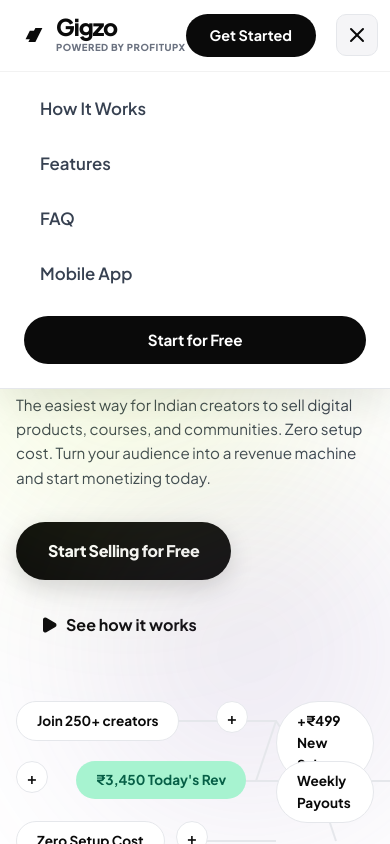
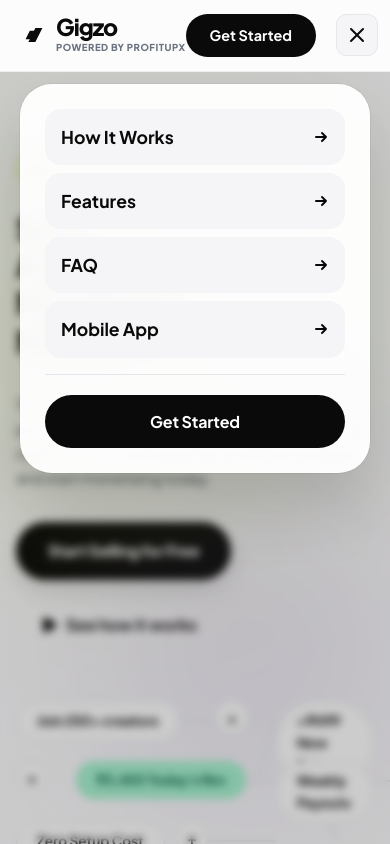
Before and after one commit to ProfitupX/Gigzo, a Next.js app: page / in a window 390 px wide. Both pictures are taken after a click on the button "Toggle menu". Shown: the top 844 px of the page. Built offline with nearby package versions, Linux system fonts and the light colour scheme.

Commit message:
Fix hero bento images visibility and redesign mobile menu to floating island

```diff
--- a/src/app/page.tsx
+++ b/src/app/page.tsx
@@ -541,26 +541,37 @@
         </div>
       </nav>
 
-      {/* Mobile Menu */}
+      {/* Mobile Menu (Trending Floating Island) */}
       {mobileOpen && (
-        <div style={{
-          position: 'fixed', top: 68, left: 0, right: 0, zIndex: 999,
-          background: '#fff', borderBottom: '1px solid var(--border)',
-          padding: '16px 24px 24px', display: 'flex', flexDirection: 'column', gap: '4px',
-          boxShadow: '0 12px 40px rgba(0,0,0,0.1)',
+        <>
+          <div style={{ position: 'fixed', top: 0, left: 0, right: 0, bottom: 0, background: 'rgba(0,0,0,0.2)', backdropFilter: 'blur(4px)', zIndex: 998 }} onClick={() => setMobileOpen(false)} />
+          <motion.div
+            initial={{ opacity: 0, y: -20, scale: 0.95 }}
+            animate={{ opacity: 1, y: 0, scale: 1 }}
+            transition={{ duration: 0.2, ease: "easeOut" }}
+            style={{
+              position: 'fixed', top: 84, left: 20, right: 20, zIndex: 999,
+              background: 'rgba(255, 255, 255, 0.95)', backdropFilter: 'blur(24px)',
+              border: '1px solid rgba(255,255,255,0.4)', borderRadius: '32px',
+              padding: '24px', display: 'flex', flexDirection: 'column', gap: '8px',
+              boxShadow: '0 32px 64px rgba(0,0,0,0.15), 0 0 0 1px rgba(0,0,0,0.05)',
             }}>
             {navLinks.map(l => (
               <a key={l.href} href={l.href} onClick={() => setMobileOpen(false)} style={{
-              fontWeight: 600, fontSize: '1.05rem', padding: '12px 16px',
-              borderRadius: 12, color: 'var(--text-secondary)',
+                fontWeight: 700, fontSize: '1.1rem', padding: '14px 16px',
+                borderRadius: '16px', color: '#0a0a0a', display: 'flex', alignItems: 'center', justifyContent: 'space-between',
+                background: 'var(--surface-2)'
               }}>
                 {l.label}
+                <IconArrow />
               </a>
             ))}
-          <Link href="/auth/login" className="btn-primary mobile-menu-start-btn" style={{ marginTop: '12px', width: '100%', justifyContent: 'center' }}>
-            Start for Free
+            <div style={{ height: '1px', background: 'var(--border)', margin: '8px 0' }} />
+            <Link href="/auth/login" className="btn-primary" style={{ marginTop: '4px', width: '100%', justifyContent: 'center', padding: '14px', borderRadius: '100px', fontSize: '1rem' }} onClick={() => setMobileOpen(false)}>
+              Get Started
             </Link>
-        </div>
+          </motion.div>
+        </>
       )}
 
       {/* ============================================================
@@ -1748,7 +1759,7 @@
             gap: 16px !important;
           }
           .hero-bento-grid > div {
-            min-height: 220px !important;
+            height: 250px !important;
             margin-top: 0 !important;
             grid-row: auto !important;
             grid-column: 1 / -1 !important;
```
Lines whose indentation alone changed are shown as unchanged.
